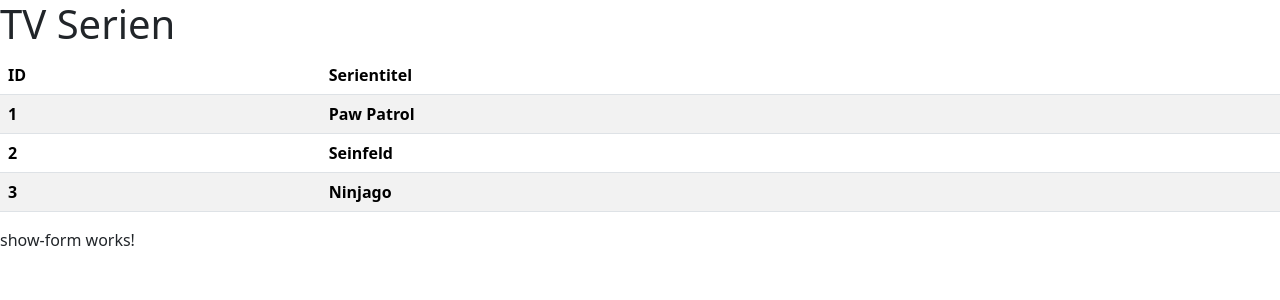
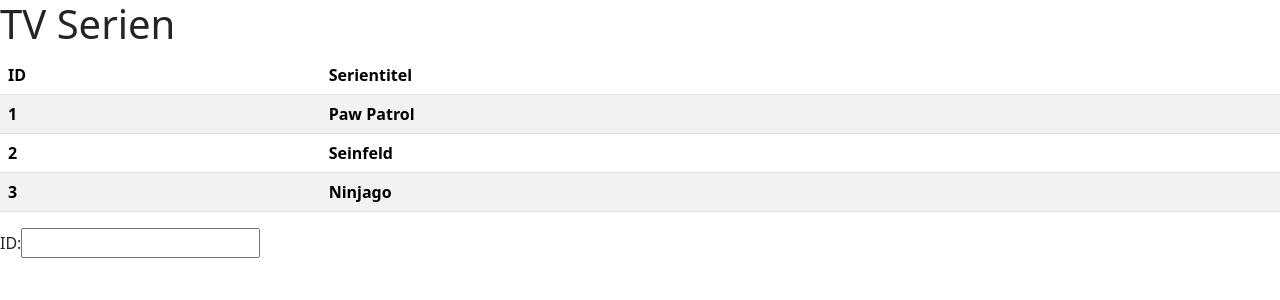
Before and after one commit to Thorben157/AngularTVShows, an Angular app: page / in a window 1280 px wide. Shown: the top 300 px of the page. Built offline with nearby package versions, Linux system fonts and the light colour scheme.

Commit message:
1 file modified

```diff
--- a/src/app/components/show-form/show-form.component.html
+++ b/src/app/components/show-form/show-form.component.html
@@ -1,3 +1,4 @@
-<p>
-show-form works!
-</p>
+<form>
+  <label>ID:</label>
+  <input >
+</form>
```
